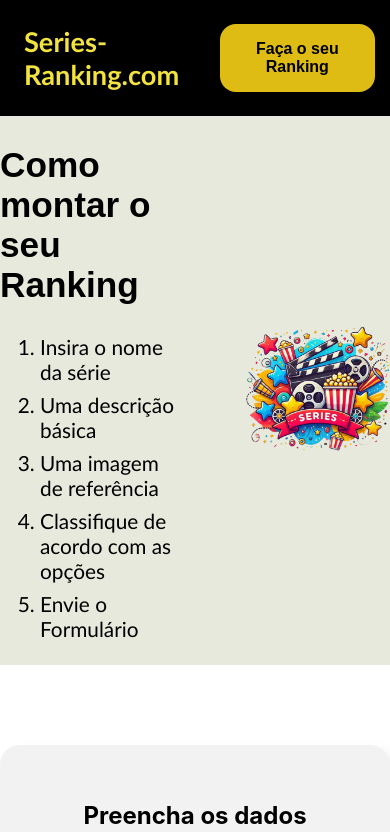
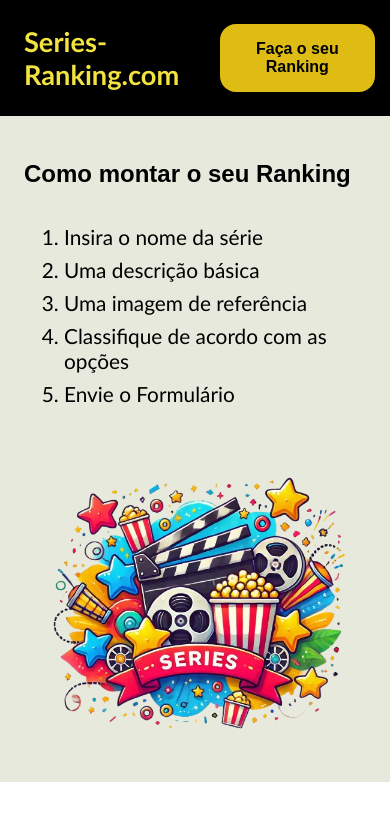
Before and after one commit to pennAls/Alura_Cursos, a React (Create React App) app in the folder Front-End/React com JS/organograma/: page / in a window 390 px wide. Shown: the top 832 px of the page. Built offline with nearby package versions, Linux system fonts and the light colour scheme.

Commit message:
Feature React Context

```diff
--- a/Front-End/React com JS/organograma/src/App.js
+++ b/Front-End/React com JS/organograma/src/App.js
@@ -1,4 +1,4 @@
-import { useState } from "react";
+import React, { useState } from "react";
 import Form from "./components/Form";
 import Header from "./components/Header";
 import Section1 from "./components/Section_1/Section_1";
--- a/Front-End/React com JS/organograma/src/components/Card/Card.js
+++ b/Front-End/React com JS/organograma/src/components/Card/Card.js
@@ -1,13 +1,7 @@
 import DeleteBotao from "../DeleteBotao";
 import "./card.css";
 
-export const Card = ({
-  img,
-  nome,
-  deletarCard,
-  descricao,
-  corPrimaria,
-}) => {
+export const Card = ({ img, nome,descricao, corPrimaria }) => {
   return (
     <div className="divCard">
       <div className="firstHalf" style={{ backgroundColor: corPrimaria }}>
@@ -17,7 +11,7 @@ export const Card = ({
         <h4>{nome}</h4>
         <p>{descricao}</p>
         <div className="delete">
-          <DeleteBotao deleteCard={deletarCard}/>
+          {<DeleteBotao /* deleteCard={deletarCard}*/ />}   {/* SEM REACT CONTEXT */}
         </div>
       </div>
     </div>
--- a/Front-End/React com JS/organograma/src/components/DeleteBotao/DeleteBotao.js
+++ b/Front-End/React com JS/organograma/src/components/DeleteBotao/DeleteBotao.js
@@ -1,13 +1,12 @@
-import "./deletebotao.css"
+import React, { useContext } from "react";
+import { SerieContext } from "../Ranking";  // Importa o SerieContext nomeado de Ranking
+import "./deletebotao.css";
 
-export const DeleteBotao = (props) => {
-
-  const deleteCard = () => {
-    props.deleteCard();
-  };
+export const DeleteBotao = () => {
+  const { aoDeletarSerie } = useContext(SerieContext);
 
   return (
-    <button onClick={deleteCard}  className="deleteBotao">
+    <button onClick={aoDeletarSerie} className="deleteBotao">
       <img src="/imgs/red-trash-can-icon.png" alt="Delete" />
     </button>
   );
--- a/Front-End/React com JS/organograma/src/components/Form/Form.js
+++ b/Front-End/React com JS/organograma/src/components/Form/Form.js
@@ -28,6 +28,10 @@ export const Form = (props) => {
       imagem: inputImage,
       ranking,
     });
+    setName("")
+    setDescricao("")
+    setImage("")
+    setRanking("")
   };
 
   return (
--- a/Front-End/React com JS/organograma/src/components/Ranking/Ranking.js
+++ b/Front-End/React com JS/organograma/src/components/Ranking/Ranking.js
@@ -1,10 +1,12 @@
+import React, { createContext } from "react";
 import Card from "../Card";
 import "./ranking.css";
 
-export const Ranking = (props) => {
+export const SerieContext = createContext();
 
-  if (props.series.length > 0) {
+const Ranking = (props) => {
   return (
+    props.series.length > 0 && (
       <section
         style={{ backgroundColor: props.corSecundaria }}
         className="rank"
@@ -12,20 +14,21 @@ export const Ranking = (props) => {
         <h3 style={{ borderColor: props.corPrimaria }}>{props.rankCategory}</h3>
         <div className="rankFila">
           {props.series.map((serie, index) => (
+            <SerieContext.Provider key={index} value={{ aoDeletarSerie: () => props.aoDeletarSerie(index) }}>    {/* TODOS OS FILHOS DE CARD VÃO TER ACESSO A ESSE VALUE */}
               <Card
-            key={index}
                 img={serie.imagem}
                 nome={serie.nome}
                 descricao={serie.descricao}
                 ranking={serie.ranking}
                 corPrimaria={props.corPrimaria}
-            deletarCard={() => props.aoDeletarSerie(index)}
+                // deletarCard={() => aoDeletarSerie(index) // Versão sem REACT CONTEXT//  }
               />
+            </SerieContext.Provider>
           ))}
         </div>
       </section>
+    )
   );
-  } else {
-    return <div className="rankFila" style={{ display: "none" }}></div>;
-  }
 };
+
+export default Ranking;
--- a/Front-End/React com JS/organograma/src/components/Ranking/index.js
+++ b/Front-End/React com JS/organograma/src/components/Ranking/index.js
@@ -1,2 +1,6 @@
-import { Ranking } from "./Ranking";
+import { SerieContext } from "./Ranking";
+import Ranking from "./Ranking";
+
 export default Ranking;
+
+export { SerieContext };
--- a/Front-End/React com JS/organograma/src/components/Section_1/Section_1.css
+++ b/Front-End/React com JS/organograma/src/components/Section_1/Section_1.css
@@ -6,6 +6,8 @@
   align-items: center;
   gap: 64px;
   background-color: #e7e9dc;
+  flex-wrap:  wrap;
+  padding: 24px;
 }
 
 .section1 img {
@@ -36,3 +38,22 @@
   font-family: sans-serif;
   font-weight: 800;
 }
+
+@media(max-width:768px){
+  .section1 img {
+    max-width: 100%;
+    width: 300px;
+  }
+  .section1 h1{
+    font-size: 1.5rem;
+  }
+  .section1{
+    gap: 24px;
+    width: fit-content;
+  }
+  .p1{
+    display: flex;
+    flex-wrap: wrap;
+  }
+
+}
```
Lines whose indentation alone changed are shown as unchanged.
